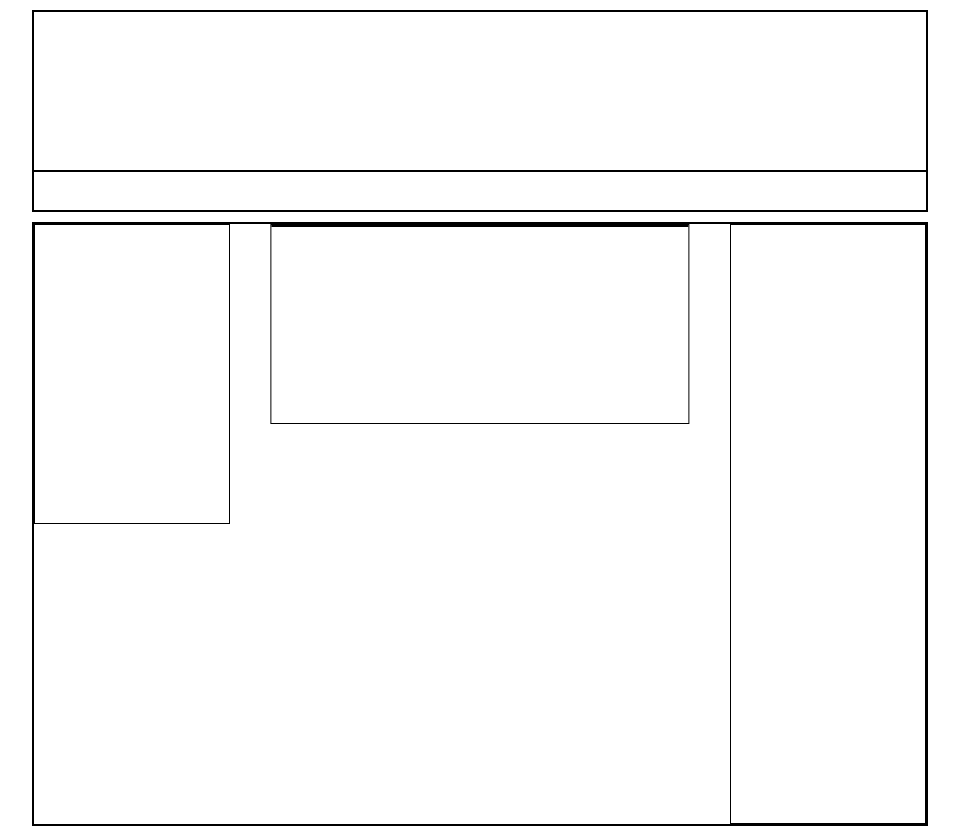
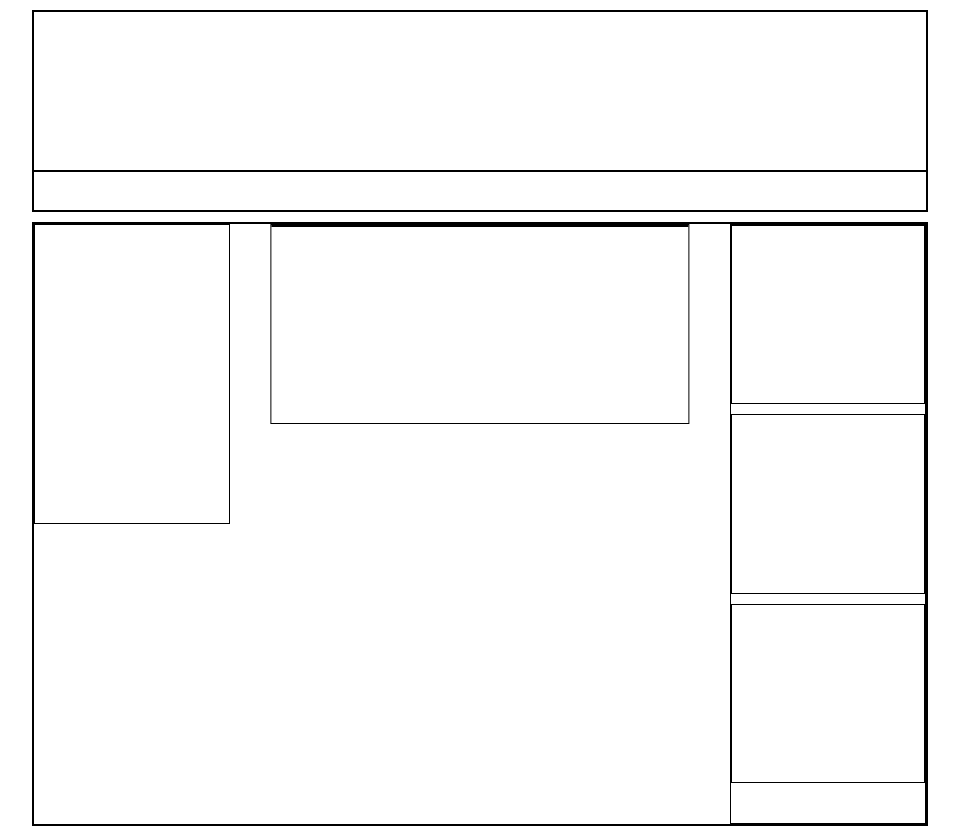
Before and after one commit to maccceo/htmlcss-wp, a plain HTML site: page index.html in a window 1280 px wide. Shown: the top 828 px of the page, without its empty margins (160-1119 px from the left). Drawn offline with Linux system fonts and the light colour scheme.

Commit message:
la colonna di destra ora ha 3 elementi disposti verticalmente

```diff
--- a/index.html
+++ b/index.html
@@ -32,9 +32,17 @@
 					</section>
 				</article>
 				<!--terza colonna-->
-				<aside>
+				<div class="aside-colomn">
+					<aside>
 
-				</aside>
+					</aside>
+					<aside>
+
+					</aside>
+					<aside>
+
+					</aside>
+				</div>
 			</main>
 		</div>
 
--- a/style.css
+++ b/style.css
@@ -13,6 +13,10 @@
 .container * {
 	border: 1px solid black;
 }
+
+
+/*IMPORTANTE: quasi tutte le altezze che impongo ora ai blocchi
+verranno tolte quando ci saranno contenuti*/
 
 .row {
 	margin: 10px 0;
@@ -44,10 +48,16 @@
 	width: 47%;
 }
 
-.row aside {
+.row .aside-colomn {
 	height: 600px;
 	width: 22%;
 	float: right;
+}
+
+.row .aside-colomn aside {
+	height: 30%;
+	width: 100%;
+	margin-bottom: 10px;
 }
 
 .row main {
```
